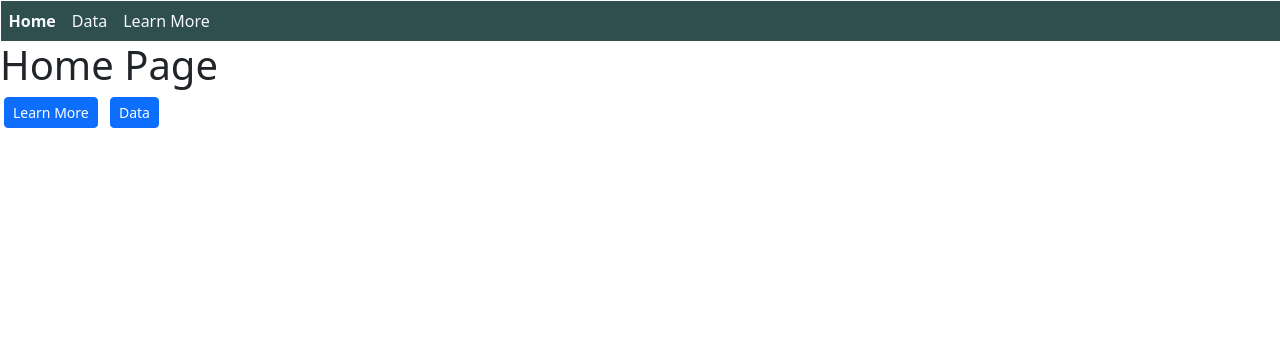
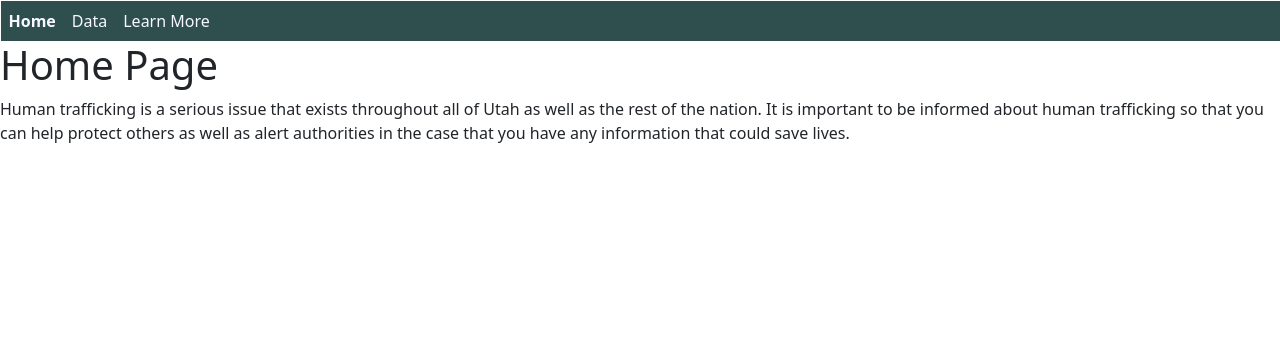
Before and after one commit to Tannerka5/IS303-Team-Alpha, a Django app: template missingpersons/templates/information/index.html in a window 1280 px wide. Shown: the top 341 px of the page. Run offline with Django 3.2, Linux system fonts and the light colour scheme; the template is opened without the code that fills it, so the values that code supplies are empty.

Commit message:
paragraph to home page

```diff
--- a/missingpersons/templates/information/index.html
+++ b/missingpersons/templates/information/index.html
@@ -49,8 +49,13 @@
       </div>
     </nav>
     <h1>Home Page</h1>
-    <a href="../learnmore" class="btn btn-primary btn-sm mx-1"> Learn More</a>
-    <a href="../data" class="btn btn-primary btn-sm mx-1"> Data</a>
+    <p>
+      Human trafficking is a serious issue that exists throughout all of Utah as
+      well as the rest of the nation. It is important to be informed about human
+      trafficking so that you can help protect others as well as alert
+      authorities in the case that you have any information that could save
+      lives.
+    </p>
 
     <!-- JavaScript Bundle with Popper -->
     <script
```
